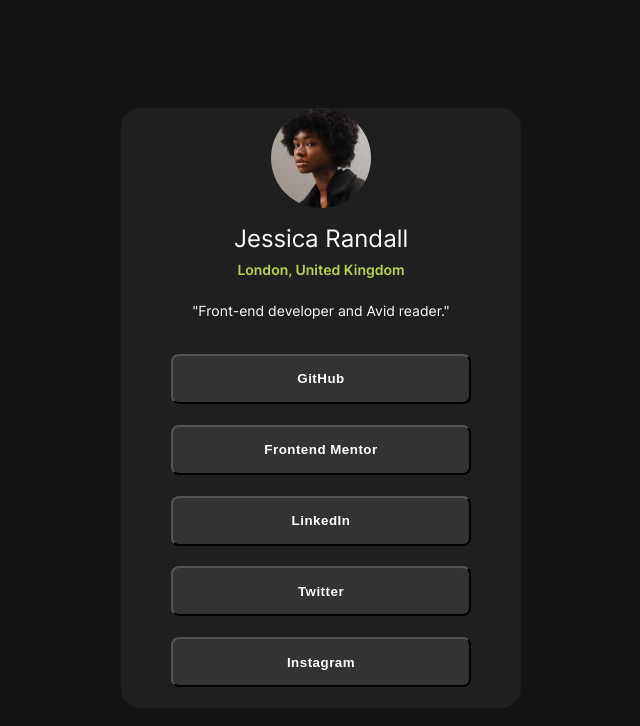
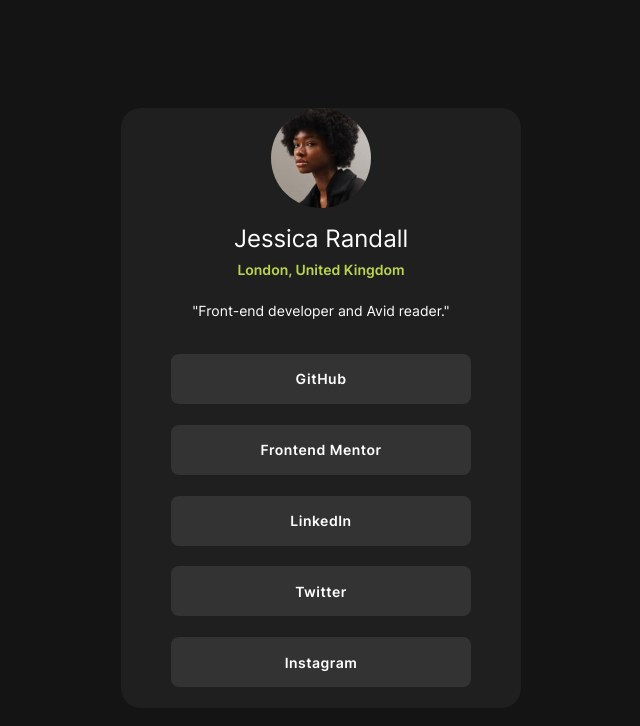
Before and after one commit to Mohamed-Badr-Saad/Social-Links-Profile-frontend-mentor, a plain HTML site: page index.html in a window 1280 px wide. Shown: the whole page, without its empty margins (319-959 px from the left). Drawn offline with Linux system fonts and the light colour scheme.

Commit message:
removing buttons from anchor tag

```diff
--- a/index.html
+++ b/index.html
@@ -41,12 +41,24 @@
     <p>"Front-end developer and Avid reader."</p>
 
     <div class="social-links">
-      <a href="https://www.github.com"><button class="btn">GitHub</button></a>
-      <a href="https://www.frontendmentor.io"><button class="btn">Frontend Mentor</button></a>
-      <a href="https://www.linkedin.com"><button class="btn">LinkedIn</button></a>
-      <a href="https://www.twitter.com"><button class="btn">Twitter</button></a>
-      <a href="https://www.Instagram.com"><button class="btn">Instagram</button></a>
+      <div>
+        <a href="https://www.github.com" class="btn">GitHub </a>
+      </div>
+      <div>
+        <a href="https://www.frontendmentor.io" class="btn"> Frontend Mentor </a>
 
+      </div>
+      <div>
+        <a href="https://www.linkedin.com" class="btn"> LinkedIn </a>
+
+      </div>
+      <div>
+        <a href="https://www.twitter.com" class="btn"> Twitter </a>
+
+      </div>
+      <div>
+        <a href="https://www.Instagram.com" class="btn">Instagram </a>
+      </div>
     </div>
 
   </main>
--- a/styles.scss
+++ b/styles.scss
@@ -68,21 +68,27 @@
         align-items: center;
         width: 100%;
         height: 80%;
-        .btn {
+        div {
             background-color: map.get($palette, grey700);
             width: 300px;
             @media (max-width: 375px) {
                 width: 250px;
                 // Adjust width for smaller screens
             }
+            display: flex;
+            justify-content: center;
+            align-items: center;
             height: 50px;
             border-radius: 8px;
-            color: map.get($palette, white);
-            font-weight: map.get($font-weights, medium);
             letter-spacing: 0.5px;
+            a {
+                color: map.get($palette, white);
+                font-weight: map.get($font-weights, medium);
+                text-decoration: none;
+            }
         }
 
-        .btn:hover {
+        div:hover {
             background-color: map.get($palette, green);
             cursor: pointer;
         }
```
Also changed, not shown: styles.css, 1 other file.
